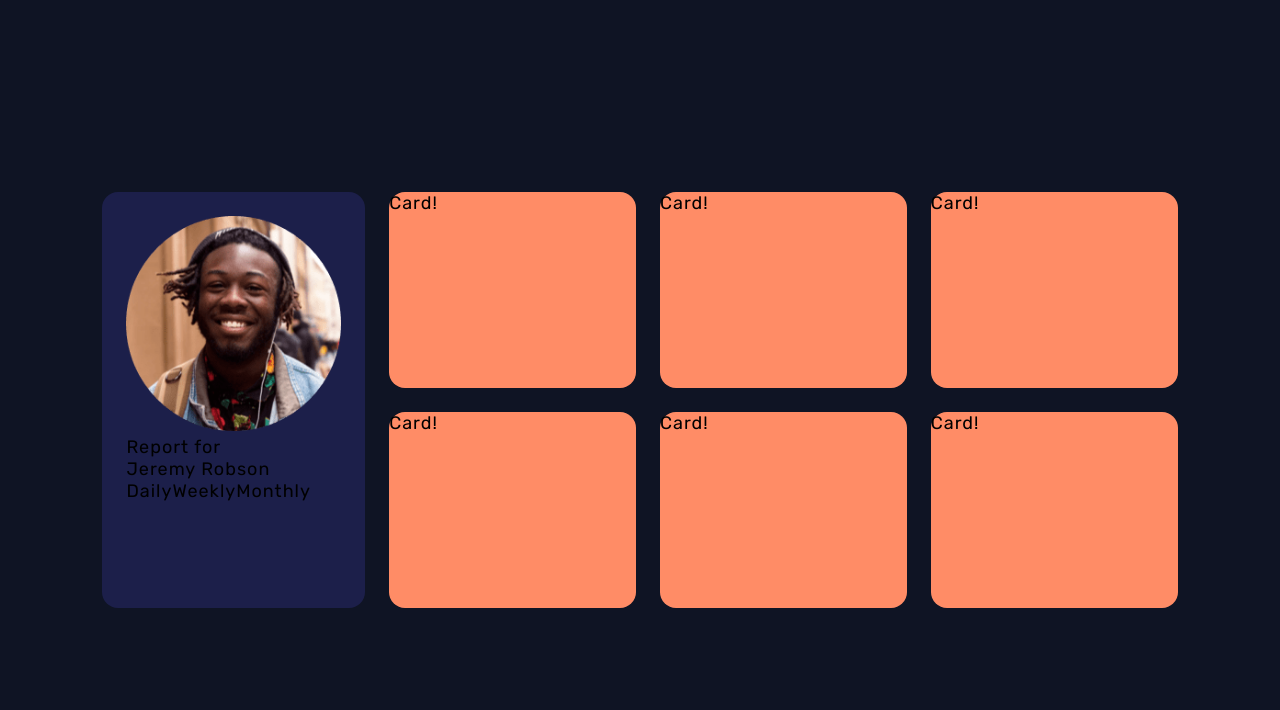
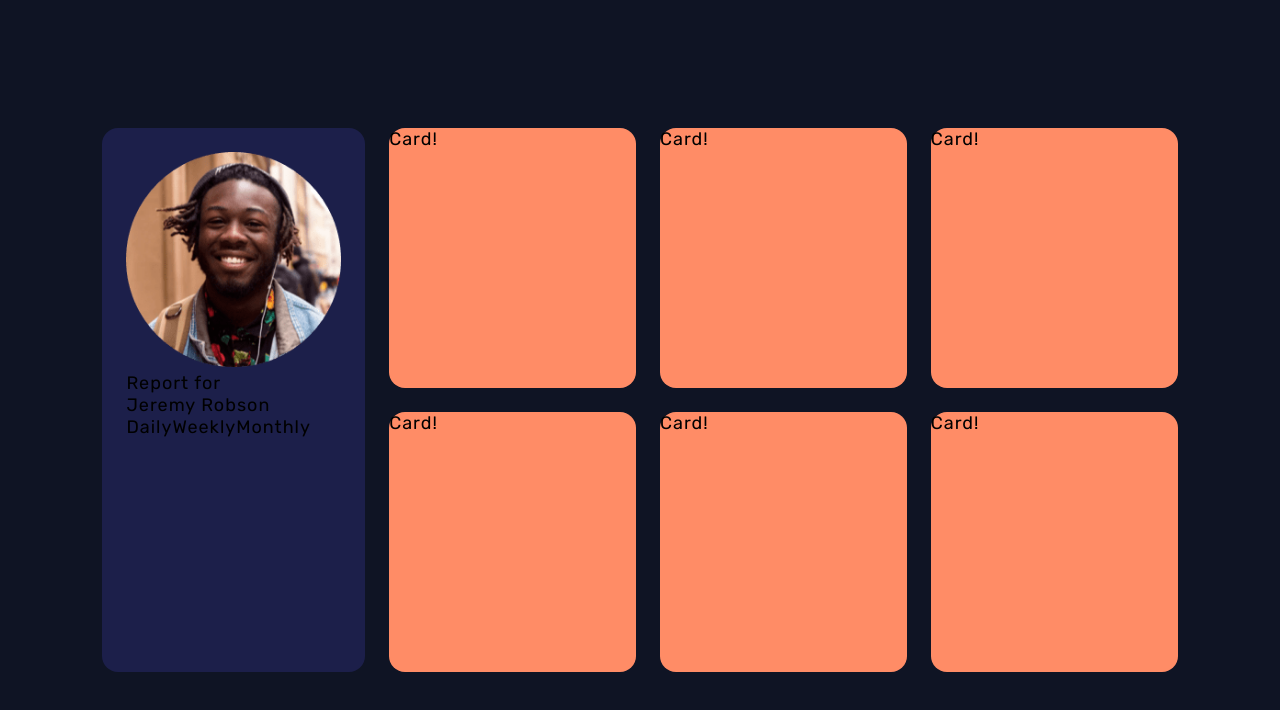
Before and after one commit to NikitaKozlov-R/time-tracking, a Vue app: page / in a window 1280 px wide. Shown: the top 710 px of the page. Built offline with nearby package versions, Linux system fonts and the light colour scheme.

Commit message:
fix: change height of main wrapper

```diff
--- a/src/App.vue
+++ b/src/App.vue
@@ -29,7 +29,7 @@ export default {
 .tt-wrapper {
   height: 100vh;
   background-color: var(--color-background);
-  padding: 24vh 8vw;
+  padding: 16vh 8vw;
   display: grid;
   grid-template-columns: 0.5fr 1.5fr;
   grid-template-rows: 1fr;
```
